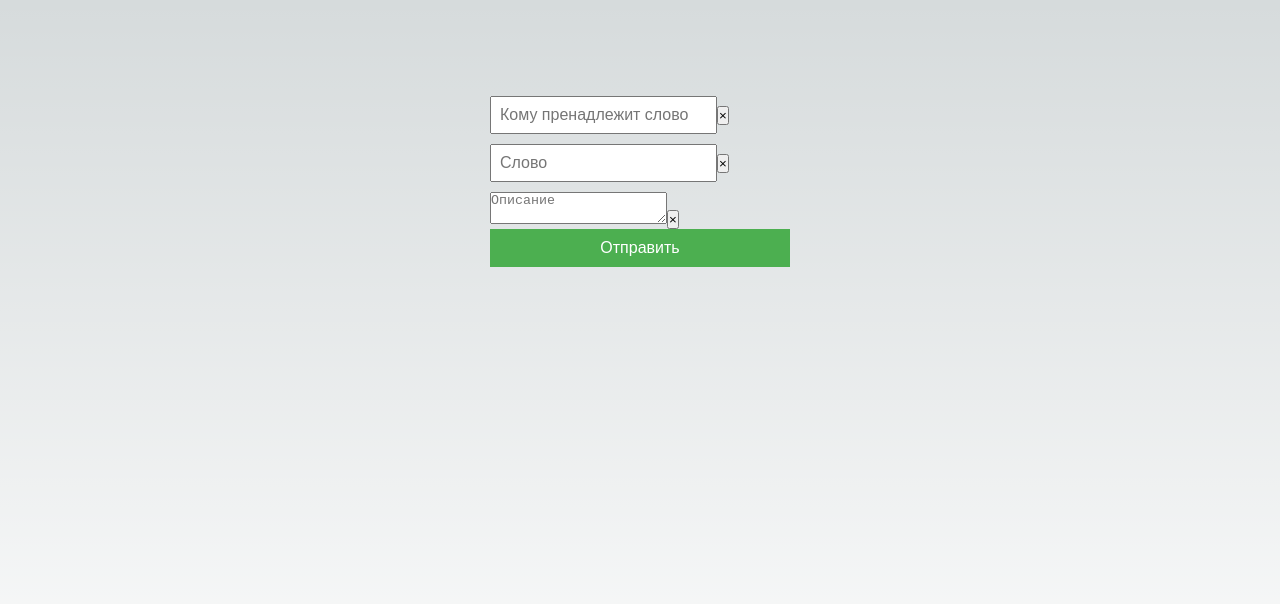
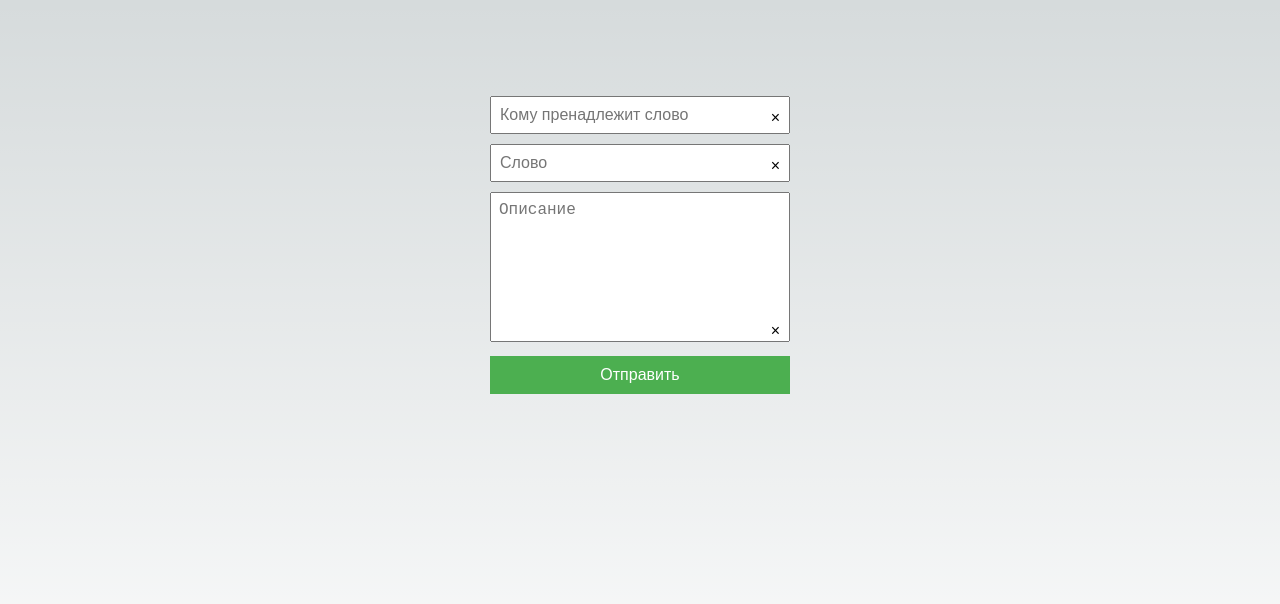
Before and after one commit to RUS29TAM/server, a Next.js app: page / in a window 1280 px wide. Shown: the top 604 px of the page. Built offline with nearby package versions, Linux system fonts and the light colour scheme.

Commit message:
chore: add styles for form

```diff
--- a/src/app/components/Form/form.module.css
+++ b/src/app/components/Form/form.module.css
@@ -4,14 +4,44 @@
     width: 300px;
     margin: 0 auto;
 }
+.inputContainer {
+    position: relative;
+    width: fit-content;
+    display: inline-block;
+}
+.clearInput {
+    position: absolute;
+    right: 10px;
+    top: 45%;
+    transform: translateY(-50%);
+    border: none;
+    background: none;
+    cursor: pointer;
+    font-size: 16px;
+}
+.clearTextArea {
+    position: absolute;
+    right: 10px;
+    top: 85%;
+    transform: translateY(-50%);
+    border: none;
+    background: none;
+    cursor: pointer;
+    font-size: 16px;
+}
 
-.inputField {
+.inputField,.textArea  {
+    width: 300px;
     margin-bottom: 10px;
     padding: 8px;
     font-size: 16px;
 }
+.textArea {
+    height: 150px;
+    resize: none; /* Позволяет изменять размер по вертикали */
+}
 
-.submitButton {
+.submitButton,.clearButton {
     padding: 10px;
     font-size: 16px;
     background-color: #4CAF50;
@@ -19,7 +49,15 @@
     border: none;
     cursor: pointer;
 }
+.clearButton {
+    margin-top: 8px;
+}
+
 
 .submitButton:hover {
     background-color: #45a049;
 }
+
+.clearButton:hover {
+    background-color: #45a049;
+}
```
